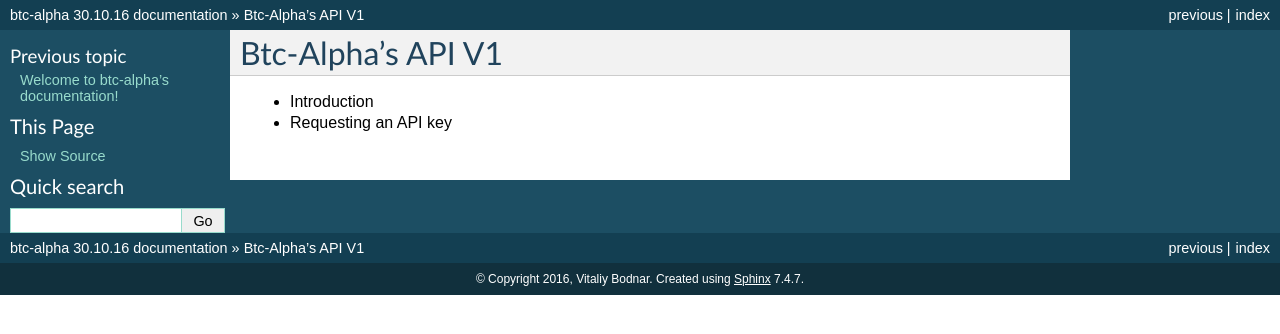
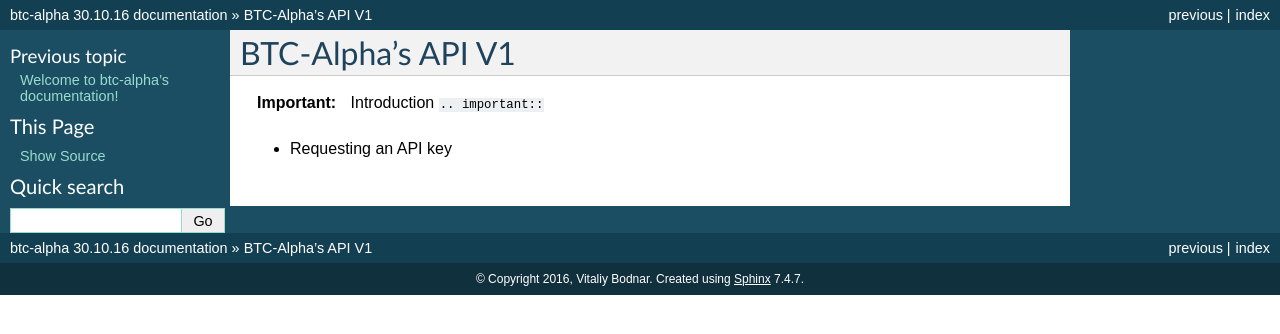
Before and after one commit to StanislavRybonka/btc-alpha-docs, a Sphinx documentation site: the page built from source/btc.api.rst, in a window 1280 px wide. Shown: the top 334 px of the page. Built offline with Sphinx 7.4.7, drawn with Linux system fonts in a browser that asks for light colours.

Commit message:
api work

```diff
--- a/source/btc.api.rst
+++ b/source/btc.api.rst
@@ -1,7 +1,6 @@
-Btc-Alpha's API V1
+BTC-Alpha's API V1
 ==================
 
-* Introduction
-
+.. important:: Introduction ``.. important::``
 
 * Requesting an API key
```
